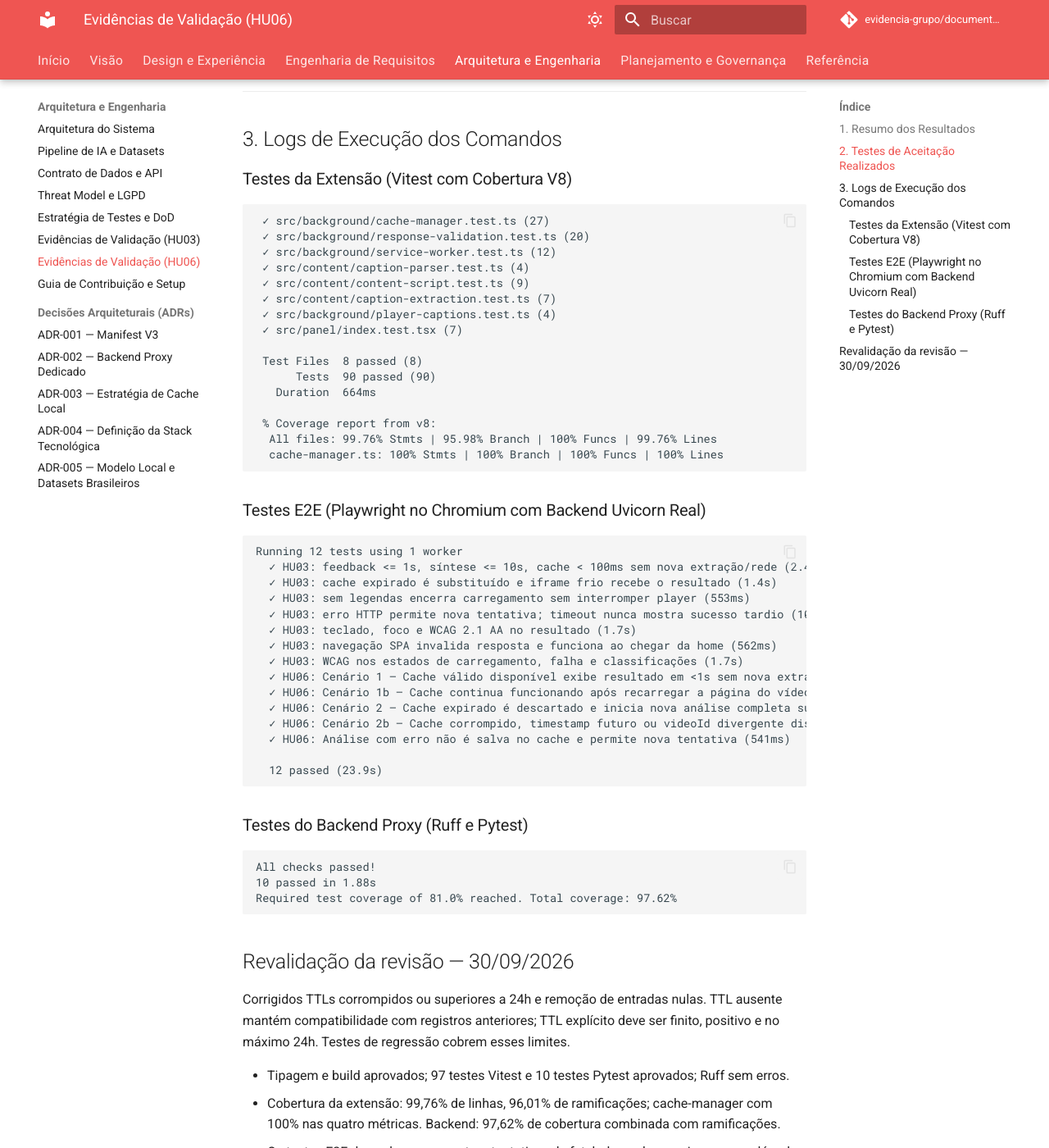
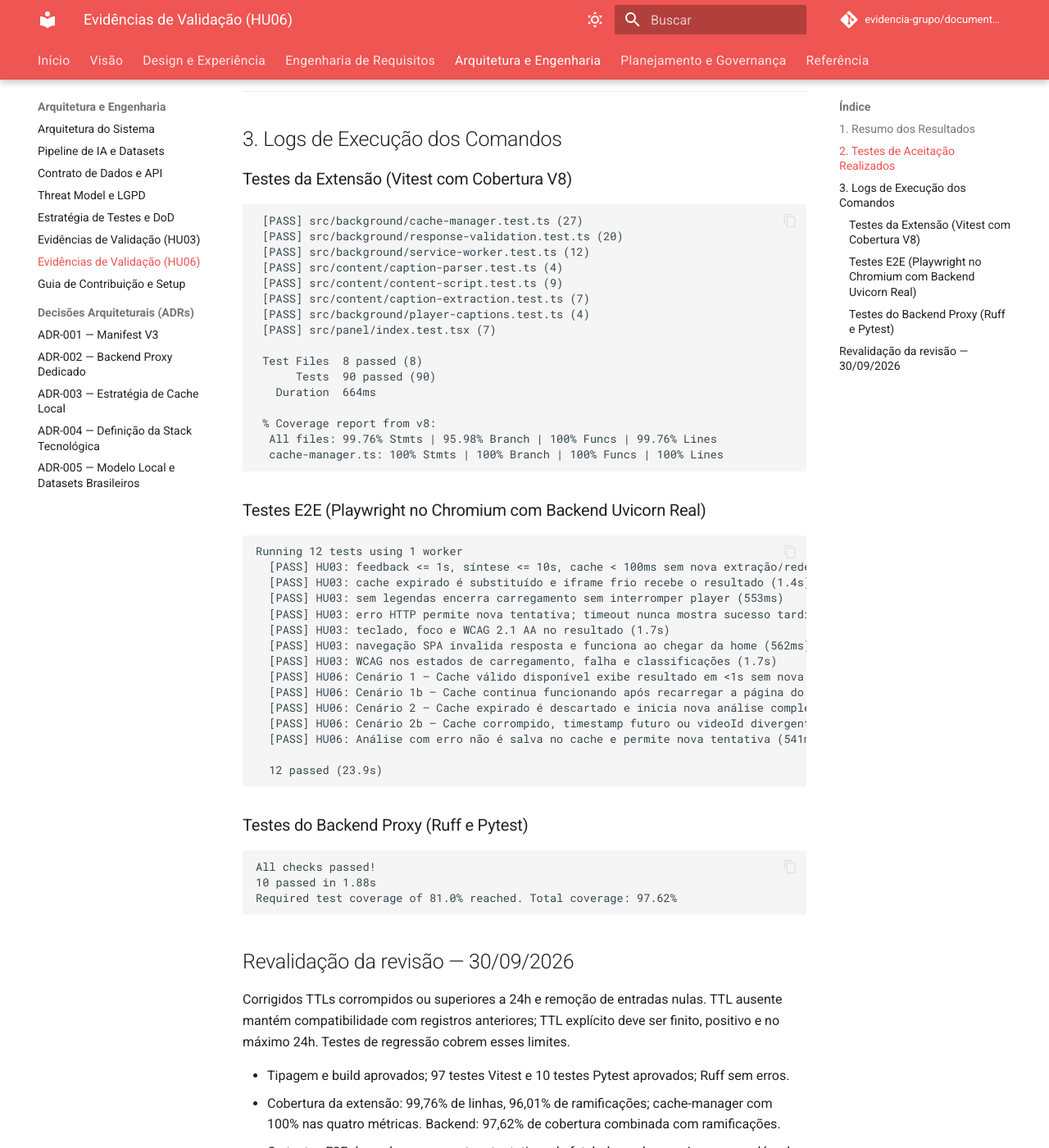
Before and after one commit to evidencia-grupo/documentation, an MkDocs documentation site: the page built from docs/tecnico/evidencias/hu06-cache-local.md, in a window 1280 px wide and 1400 px high, scrolled down 2326 px. Shown: the whole window at 82% size. Built offline with MkDocs 1.6.1 and Material for MkDocs 9.7.7, drawn with Linux system fonts in a browser that asks for light colours; comment, search, counter and statistics services are not loaded.

Commit message:
style(docs): substituir simbolos dingbats por [PASS] para conformidade com CI

````diff
--- a/docs/tecnico/evidencias/hu06-cache-local.md
+++ b/docs/tecnico/evidencias/hu06-cache-local.md
@@ -46,14 +46,14 @@ Data: 30/09/2026. Ambiente: macOS arm64; Node.js v24.21.0; Python 3.14.6; Chromi
 
 ### Testes da Extensão (Vitest com Cobertura V8)
 ```
- ✓ src/background/cache-manager.test.ts (27)
- ✓ src/background/response-validation.test.ts (20)
- ✓ src/background/service-worker.test.ts (12)
- ✓ src/content/caption-parser.test.ts (4)
- ✓ src/content/content-script.test.ts (9)
- ✓ src/content/caption-extraction.test.ts (7)
- ✓ src/background/player-captions.test.ts (4)
- ✓ src/panel/index.test.tsx (7)
+ [PASS] src/background/cache-manager.test.ts (27)
+ [PASS] src/background/response-validation.test.ts (20)
+ [PASS] src/background/service-worker.test.ts (12)
+ [PASS] src/content/caption-parser.test.ts (4)
+ [PASS] src/content/content-script.test.ts (9)
+ [PASS] src/content/caption-extraction.test.ts (7)
+ [PASS] src/background/player-captions.test.ts (4)
+ [PASS] src/panel/index.test.tsx (7)
 
  Test Files  8 passed (8)
       Tests  90 passed (90)
@@ -67,18 +67,18 @@ Data: 30/09/2026. Ambiente: macOS arm64; Node.js v24.21.0; Python 3.14.6; Chromi
 ### Testes E2E (Playwright no Chromium com Backend Uvicorn Real)
 ```
 Running 12 tests using 1 worker
-  ✓ HU03: feedback <= 1s, síntese <= 10s, cache < 100ms sem nova extração/rede (2.4s)
-  ✓ HU03: cache expirado é substituído e iframe frio recebe o resultado (1.4s)
-  ✓ HU03: sem legendas encerra carregamento sem interromper player (553ms)
-  ✓ HU03: erro HTTP permite nova tentativa; timeout nunca mostra sucesso tardio (10.5s)
-  ✓ HU03: teclado, foco e WCAG 2.1 AA no resultado (1.7s)
-  ✓ HU03: navegação SPA invalida resposta e funciona ao chegar da home (562ms)
-  ✓ HU03: WCAG nos estados de carregamento, falha e classificações (1.7s)
-  ✓ HU06: Cenário 1 — Cache válido disponível exibe resultado em <1s sem nova extração de legendas nem backend (569ms)
-  ✓ HU06: Cenário 1b — Cache continua funcionando após recarregar a página do vídeo (611ms)
-  ✓ HU06: Cenário 2 — Cache expirado é descartado e inicia nova análise completa substituindo o registro (1.4s)
-  ✓ HU06: Cenário 2b — Cache corrompido, timestamp futuro ou videoId divergente dispara nova análise (1.4s)
-  ✓ HU06: Análise com erro não é salva no cache e permite nova tentativa (541ms)
+  [PASS] HU03: feedback <= 1s, síntese <= 10s, cache < 100ms sem nova extração/rede (2.4s)
+  [PASS] HU03: cache expirado é substituído e iframe frio recebe o resultado (1.4s)
+  [PASS] HU03: sem legendas encerra carregamento sem interromper player (553ms)
+  [PASS] HU03: erro HTTP permite nova tentativa; timeout nunca mostra sucesso tardio (10.5s)
+  [PASS] HU03: teclado, foco e WCAG 2.1 AA no resultado (1.7s)
+  [PASS] HU03: navegação SPA invalida resposta e funciona ao chegar da home (562ms)
+  [PASS] HU03: WCAG nos estados de carregamento, falha e classificações (1.7s)
+  [PASS] HU06: Cenário 1 — Cache válido disponível exibe resultado em <1s sem nova extração de legendas nem backend (569ms)
+  [PASS] HU06: Cenário 1b — Cache continua funcionando após recarregar a página do vídeo (611ms)
+  [PASS] HU06: Cenário 2 — Cache expirado é descartado e inicia nova análise completa substituindo o registro (1.4s)
+  [PASS] HU06: Cenário 2b — Cache corrompido, timestamp futuro ou videoId divergente dispara nova análise (1.4s)
+  [PASS] HU06: Análise com erro não é salva no cache e permite nova tentativa (541ms)
 
   12 passed (23.9s)
 ```
````
